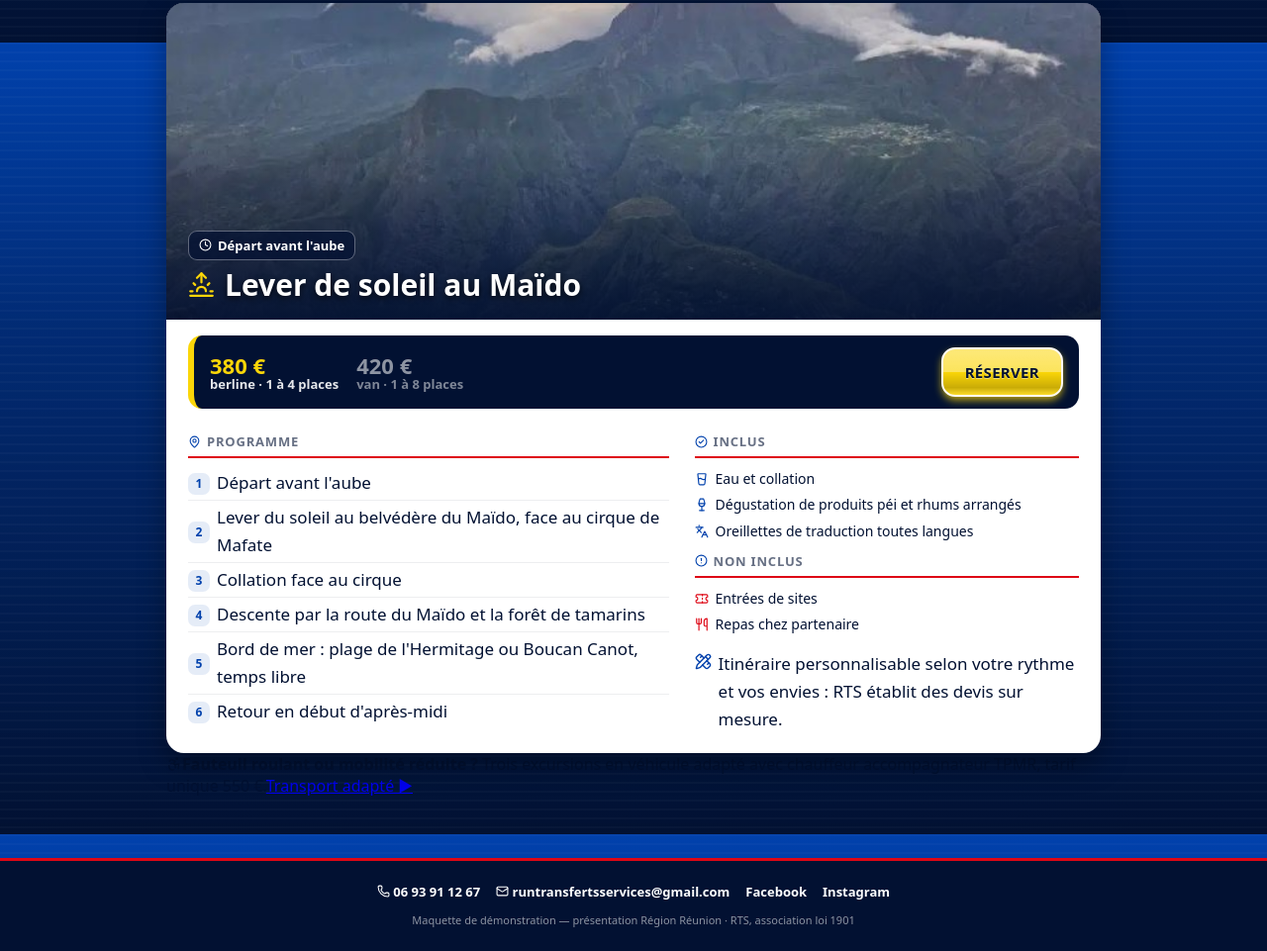
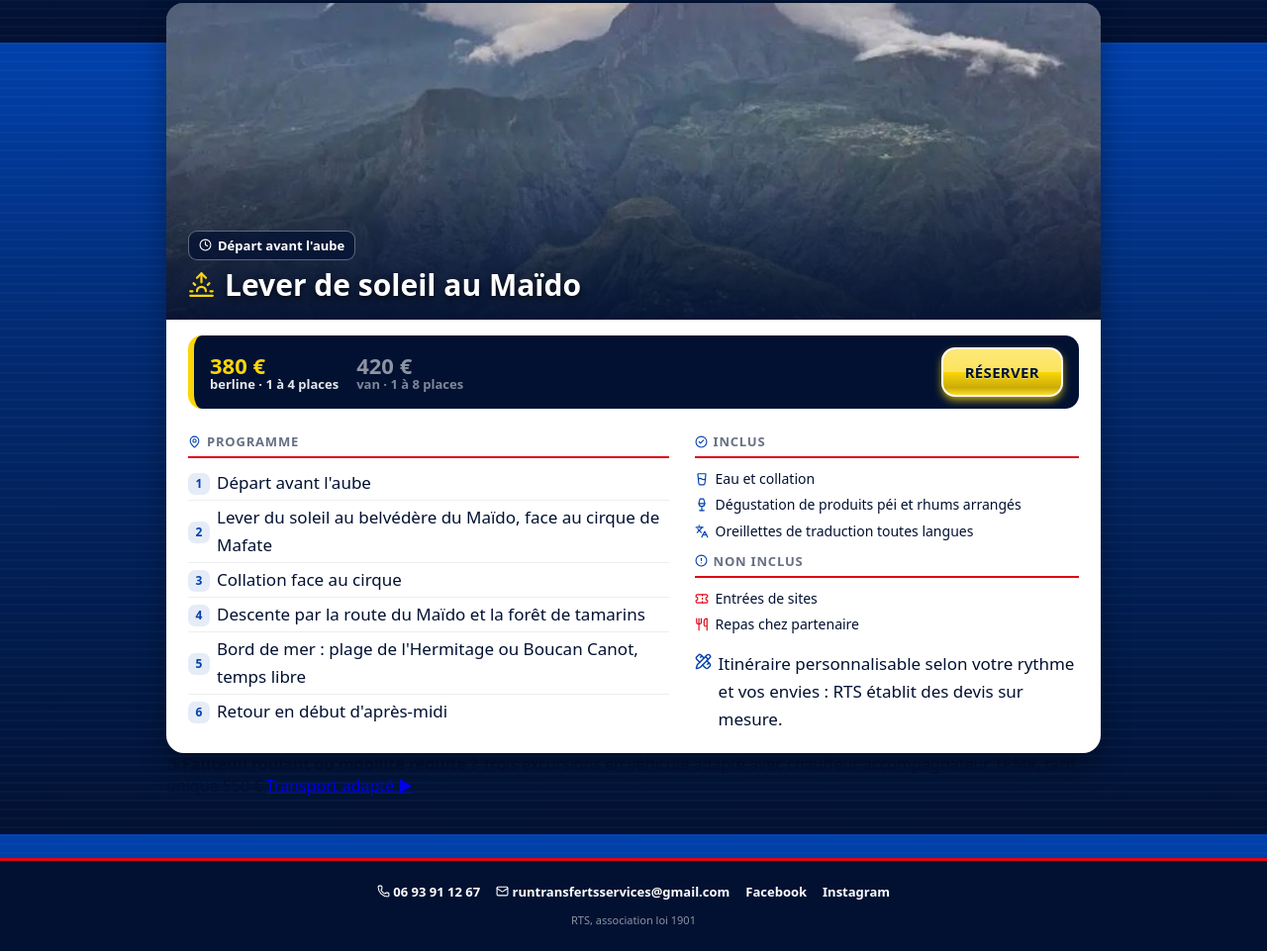
Before and after one commit to luludelanglard974-art/rts-carte, a plain HTML site: page excursions.html in a window 1280 px wide. Shown: the part 6357-7318 px from the top of the page at 99% size. Drawn offline with Linux system fonts and the light colour scheme.

Commit message:
Pied de page : retrait de la mention Maquette de démonstration — présentation Région Réunion
Co-Authored-By: Claude Opus 5.5 <noreply@anthropic.com>
Claude-Session: https://claude.ai/code/session_01YPhbWTZFGc5VBjr5hcerdB

```diff
--- a/excursions.html
+++ b/excursions.html
@@ -239,7 +239,7 @@ footer.rts .co{font-size:14px}footer.rts .co a{display:inline-flex;align-items:c
   <span><a href="https://www.facebook.com/share/1cknUjSFH1/" target="_blank" rel="noopener">Facebook</a></span>
   <span><a href="https://www.instagram.com/runtransfertservices/" target="_blank" rel="noopener">Instagram</a></span>
  </div>
- <div class="lg">Maquette de démonstration — présentation Région Réunion · RTS, association loi 1901</div>
+ <div class="lg">RTS, association loi 1901</div>
 </footer>
 <script>
 /* Tarif unique pour les sept excursions : 380 EUR berline (1 a 4 places), 420 EUR van (1 a 8 places). */
```
Also changed, not shown: index.html (+1 -1 lines), reservation.html (+1 -1 lines), tpmr.html (+1 -1 lines), trek.html (+1 -1 lines).
